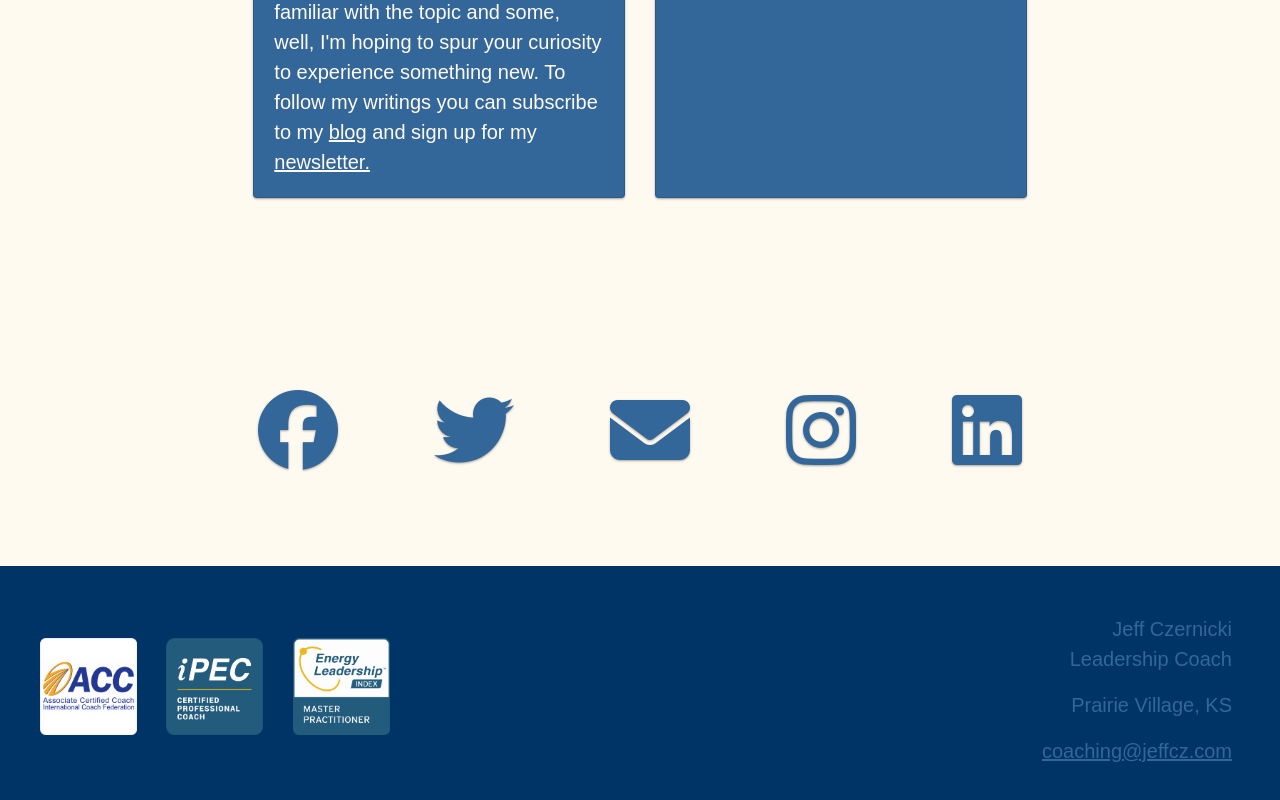
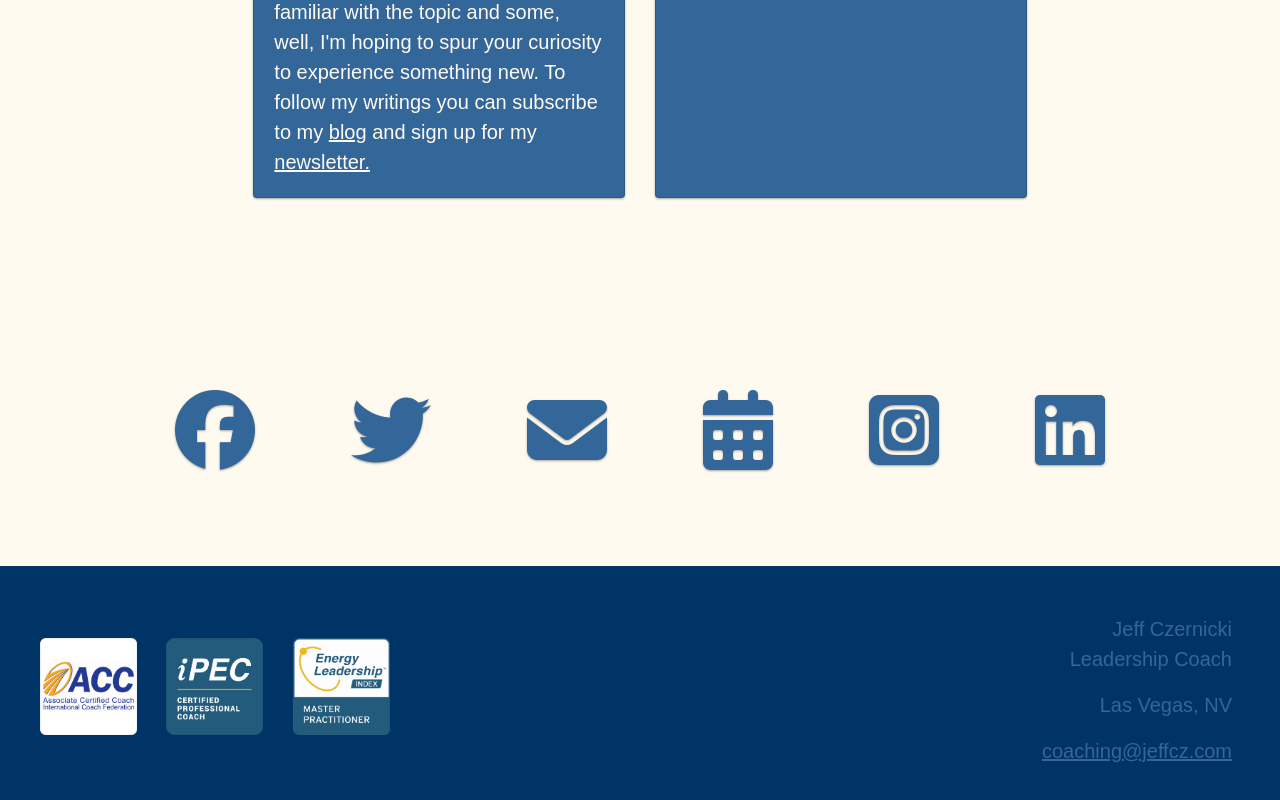
Before and after one commit to JeffCz/JeffCz.github.io, a website: page index.html in a window 1280 px wide. Shown: the part 6147-6947 px from the top of the page. Drawn offline with nearby package versions, Linux system fonts and the light colour scheme; a web font is replaced by a local one.

Commit message:
Update index.html

```diff
--- a/index.html
+++ b/index.html
@@ -275,7 +275,8 @@
             <a href="https://www.facebook.com/jeffczernicki" target="_blank"><i class="fab fa-facebook fa-5x px-md-5 px-2" aria-hidden="true"></i></a>
             <a href="https://twitter.com/jeffczernicki" target="_blank"><i class="fab fa-twitter fa-5x px-md-5 px-2" aria-hidden="true"></i></a>
             <a href="mailto:coaching@jeffcz.com" target="_top"><i class="fas fa-envelope fa-5x px-md-5 px-2" aria-hidden="true"></i></a>
-            <a href="https://www.instagram.com/perpetual.compass.coaching/" target="_blank"><i class="fab fa-instagram fa-5x px-md-5 px-2" aria-hidden="true"></i></a>
+            <a href="https://calendly.com/coachingforu" target="_blank"><i class="fas fa-calendar-alt fa-5x px-md-5 px-2" aria-hidden="true"></i></a>
+            <a href="https://www.instagram.com/perpetual.compass.coaching/" target="_blank"><i class="fab fa-instagram-square fa-5x px-md-5 px-2" aria-hidden="true"></i></a>
             <a href="https://www.linkedin.com/profinder/pro/jeffczernicki" target="_blank"><i class="fab fa-linkedin fa-5x px-md-5 px-2" aria-hidden="true"></i></a>
          </div>
       </div>
@@ -291,7 +292,7 @@
       <div class="col-sm-6 pr-5" id="info">
          <p class="text-right mb-0">Jeff Czernicki</p>
          <p class="text-right">Leadership Coach</p>
-         <p class="text-right">Prairie Village, KS </p>
+         <p class="text-right">Las Vegas, NV</p>
          <p class="text-right"><a href="mailto:coaching@jeffcz.com" target="_top">coaching@jeffcz.com</a></p>
       </div>
    </div>
```
